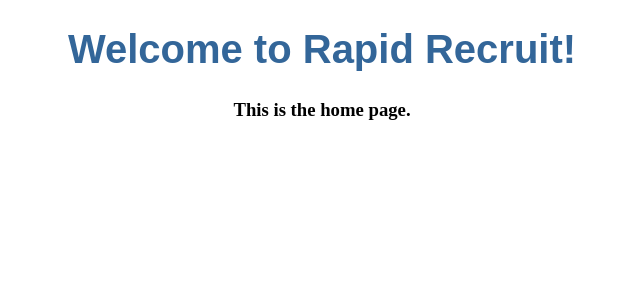
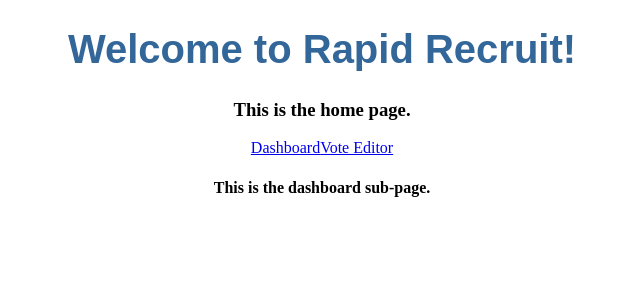
Before and after one commit to HashedDan/RR, an Angular app: page /dashboard in a window 1280 px wide. Before the commit this address led to /. Shown: the top 300 px of the page, without its empty margins (318-958 px from the left). Built offline with nearby package versions, Linux system fonts and the light colour scheme.

Commit message:
routing working for children except after you navigate to child view because url has changed

```diff
--- a/src/app/app.module.ts
+++ b/src/app/app.module.ts
@@ -5,13 +5,17 @@ import { routing } from './app.routing';
 import { AppComponent } from './app.component';
 import { LoginComponent } from './login/index';
 import { HomeComponent } from './home/index';
+import { DashboardComponent } from './home/views/dashboard/index';
+import { VoteEditorComponent } from './home/views/vote-editor/index';
 
 
 @NgModule({
   declarations: [
     AppComponent,
     LoginComponent,
-    HomeComponent
+    HomeComponent,
+    DashboardComponent,
+    VoteEditorComponent
   ],
   imports: [
     BrowserModule,
--- a/src/app/home/home.component.html
+++ b/src/app/home/home.component.html
@@ -1 +1,6 @@
 <h3> {{message}} </h3>
+<nav>
+  <a routerLink="./dashboard" routerLinkActive="active">Dashboard</a>
+  <a routerLink="./vote-editor" routerLinkActive="active">Vote Editor</a>
+</nav>
+<router-outlet></router-outlet>
--- /dev/null
+++ b/src/app/home/views/dashboard/dashboard.component.html
@@ -0,0 +1 @@
+<h4> {{message}} </h4>
--- /dev/null
+++ b/src/app/home/views/dashboard/dashboard.component.ts
@@ -0,0 +1,9 @@
+import { Component } from '@angular/core';
+
+@Component({
+  templateUrl: './dashboard.component.html',
+  styleUrls: ['./dashboard.component.css']
+})
+export class DashboardComponent {
+  message = 'This is the dashboard sub-page.';
+}
--- /dev/null
+++ b/src/app/home/views/dashboard/index.ts
@@ -0,0 +1 @@
+export * from './dashboard.component';
--- /dev/null
+++ b/src/app/home/views/vote-editor/index.ts
@@ -0,0 +1 @@
+export * from './vote-editor.component';
--- /dev/null
+++ b/src/app/home/views/vote-editor/vote-editor.component.html
@@ -0,0 +1 @@
+<h4> {{message}} </h4>
--- /dev/null
+++ b/src/app/home/views/vote-editor/vote-editor.component.ts
@@ -0,0 +1,9 @@
+import { Component } from '@angular/core';
+
+@Component({
+  templateUrl: './vote-editor.component.html',
+  styleUrls: ['./vote-editor.component.css']
+})
+export class VoteEditorComponent {
+  message = 'This is the vote editor sub-page.';
+}
```
Also changed, not shown: src/app/app.routing.ts (+10 -1 lines), src/app/home/views/dashboard/dashboard.component.css (added), src/app/home/views/vote-editor/vote-editor.component.css (added).
